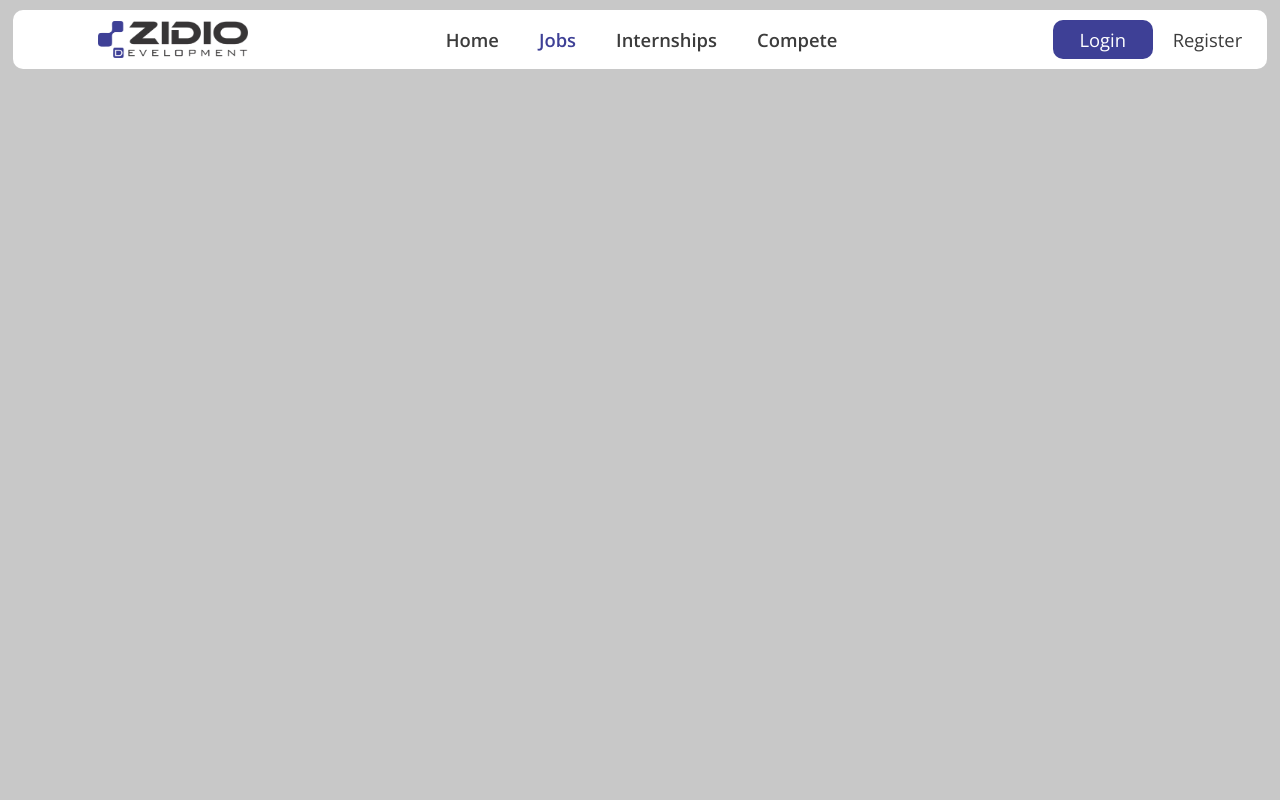
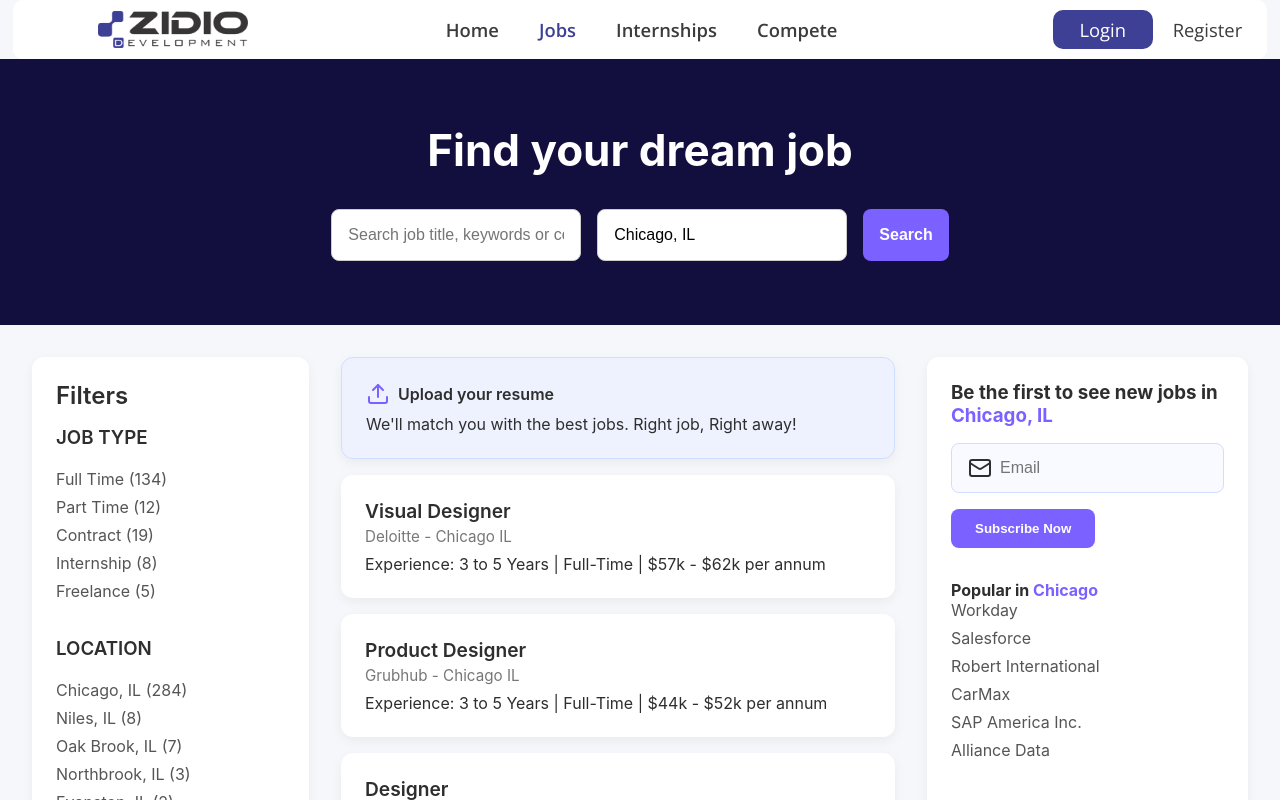
Before and after one commit to Leo7479/Zidio-Development-FrontEnd, a React (Create React App) app in the folder frontend/: page /jobs in a window 1280 px wide. Shown: the top 800 px of the page. Built offline with nearby package versions, Linux system fonts and the light colour scheme.

Commit message:
Add UI components and styles for frontend

```diff
--- /dev/null
+++ b/frontend/src/components/Button.js
@@ -0,0 +1,14 @@
+import React from "react";
+
+const Button = ({ className, children, ...props }) => {
+  return (
+    <button
+      {...props}
+      className={`bg-indigo-600 hover:bg-indigo-700 text-white font-semibold py-2 px-4 rounded ${className}`}
+    >
+      {children}
+    </button>
+  );
+};
+
+export default Button;
--- /dev/null
+++ b/frontend/src/components/Card.js
@@ -0,0 +1,13 @@
+import React from "react";
+
+export const Card = ({ className, children }) => {
+  return (
+    <div className={`border border-gray-200 rounded-lg shadow ${className}`}>
+      {children}
+    </div>
+  );
+};
+
+export const CardContent = ({ className, children }) => {
+  return <div className={`p-4 ${className}`}>{children}</div>;
+};
--- /dev/null
+++ b/frontend/src/components/Input.js
@@ -0,0 +1,12 @@
+import React from "react";
+
+const Input = ({ className, ...props }) => {
+  return (
+    <input
+      {...props}
+      className={`border border-gray-300 rounded px-3 py-2 focus:outline-none focus:ring-2 focus:ring-indigo-500 ${className}`}
+    />
+  );
+};
+
+export default Input;
--- a/frontend/src/pages/Jobs.js
+++ b/frontend/src/pages/Jobs.js
@@ -1,12 +1,124 @@
 import React from "react";
 import Header from "../components/Header";
+import Input from "../components/Input";
+import Button from "../components/Button";
+import { Card, CardContent } from "../components/Card";
+import '../styles/Jobs.css';
 
-const Jobs = ()=>{
-    return(
-        <div>
-            <Header activePage="jobs"/>
+import { Mail, Upload } from "lucide-react";
 
+const Jobs = () => {
+  return (
+    <div className="jobs-page">
+      <Header activePage="jobs" />
+
+      <div className="jobs-header">
+        <h1>Find your dream job</h1>
+        <div className="jobs-search">
+          <Input placeholder="Search job title, keywords or company" className="search-input" />
+          <Input placeholder="Location" defaultValue="Chicago, IL" className="location-input" />
+          <Button className="search-button">Search</Button>
         </div>
-    );
-}
+      </div>
+
+      <div className="jobs-container">
+        <div className="jobs-content">
+          <div className="jobs-sidebar">
+            <h2>Filters</h2>
+            <div>
+              <h3>JOB TYPE</h3>
+              <ul>
+                <li>Full Time (134)</li>
+                <li>Part Time (12)</li>
+                <li>Contract (19)</li>
+                <li>Internship (8)</li>
+                <li>Freelance (5)</li>
+              </ul>
+            </div>
+
+            <div>
+              <h3>LOCATION</h3>
+              <ul>
+                <li>Chicago, IL (284)</li>
+                <li>Niles, IL (8)</li>
+                <li>Oak Brook, IL (7)</li>
+                <li>Northbrook, IL (3)</li>
+                <li>Evanston, IL (2)</li>
+              </ul>
+            </div>
+
+            <div>
+              <h3>COMPANY</h3>
+              <ul>
+                <li>Deloitte</li>
+                <li>Grubhub</li>
+                <li>Frey Design</li>
+                <li>Adobe</li>
+                <li>Zebra Technologies</li>
+              </ul>
+            </div>
+          </div>
+
+          <div className="jobs-list">
+            <div className="job-card notice">
+              <div className="notice-upload">
+                <Upload className="icon" />
+                <span>Upload your resume</span>
+              </div>
+              <p>We'll match you with the best jobs. Right job, Right away!</p>
+            </div>
+
+            <Card>
+              <CardContent className="job-card-content">
+                <h3>Visual Designer</h3>
+                <p>Deloitte - Chicago IL</p>
+                <div>Experience: 3 to 5 Years | Full-Time | $57k - $62k per annum</div>
+              </CardContent>
+            </Card>
+
+            <Card>
+              <CardContent className="job-card-content">
+                <h3>Product Designer</h3>
+                <p>Grubhub - Chicago IL</p>
+                <div>Experience: 3 to 5 Years | Full-Time | $44k - $52k per annum</div>
+              </CardContent>
+            </Card>
+
+            <Card>
+              <CardContent className="job-card-content">
+                <h3>Designer</h3>
+                <p>Frey Design Group, INC - Chicago IL</p>
+                <div>Experience: 3 to 5 Years | Internship | $18k - $24k per annum</div>
+              </CardContent>
+            </Card>
+          </div>
+
+          <div className="jobs-subscribe">
+            <div className="subscribe-box">
+              <h3>Be the first to see new jobs in <span>Chicago, IL</span></h3>
+              <div className="subscribe-input">
+                <Mail className="icon" />
+                <input type="email" placeholder="Email" />
+              </div>
+              <Button className="subscribe-button">Subscribe Now</Button>
+            </div>
+
+            <div className="popular-companies">
+              <h4>Popular in <span>Chicago</span></h4>
+              <ul>
+                <li>Workday</li>
+                <li>Salesforce</li>
+                <li>Robert International</li>
+                <li>CarMax</li>
+                <li>SAP America Inc.</li>
+                <li>Alliance Data</li>
+              </ul>
+            </div>
+          </div>
+        </div>
+      </div>
+    </div>
+  );
+};
+
 export default Jobs;
--- /dev/null
+++ b/frontend/src/styles/Jobs.css
@@ -0,0 +1,216 @@
+/* Jobs.css */
+
+/* Base Typography and Layout */
+body {
+  font-family: 'Inter', sans-serif;
+  background-color: #f5f7fb;
+  color: #2e2e2e;
+  margin: 0;
+  padding: 0;
+}
+
+/* Header Section */
+.jobs-header {
+  background-color: #120F3F;
+  color: white;
+  padding: 4rem 1rem;
+  text-align: center;
+}
+
+.jobs-header h1 {
+  font-size: 2.75rem;
+  font-weight: bold;
+  margin-bottom: 2rem;
+}
+
+/* Search Bar */
+.jobs-search {
+  display: flex;
+  flex-wrap: wrap;
+  justify-content: center;
+  gap: 1rem;
+  max-width: 1000px;
+  margin: 0 auto;
+}
+
+.jobs-search input,
+.jobs-search button {
+  padding: 1rem;
+  border-radius: 0.5rem;
+  border: 1px solid #ccc;
+  font-size: 1rem;
+}
+
+.jobs-search input {
+  width: 250px;
+}
+
+.jobs-search button {
+  background-color: #7B61FF;
+  color: white;
+  border: none;
+  cursor: pointer;
+  font-weight: 600;
+  transition: background-color 0.2s ease-in-out;
+}
+
+.jobs-search button:hover {
+  background-color: #634bdb;
+}
+
+/* Main Layout */
+.jobs-container {
+  max-width: 1280px;
+  padding: 2rem;
+  margin: 0 auto;
+}
+
+.jobs-content {
+  display: grid;
+  grid-template-columns: 1fr 2fr 1fr;
+  gap: 2rem;
+}
+
+/* Sidebar Filters */
+.jobs-sidebar {
+  background-color: #ffffff;
+  padding: 1.5rem;
+  border-radius: 0.75rem;
+  box-shadow: 0 4px 12px rgba(0, 0, 0, 0.05);
+}
+
+.jobs-sidebar h2,
+.jobs-sidebar h3 {
+  font-weight: 600;
+  margin-bottom: 1rem;
+}
+
+.jobs-sidebar ul {
+  list-style: none;
+  padding: 0;
+  margin-bottom: 2rem;
+}
+
+.jobs-sidebar li {
+  padding: 0.25rem 0;
+  color: #555;
+  cursor: pointer;
+  transition: color 0.2s;
+}
+
+.jobs-sidebar li:hover {
+  color: #7B61FF;
+}
+
+/* Job Cards */
+.jobs-list {
+  display: flex;
+  flex-direction: column;
+  gap: 1rem;
+}
+
+.job-card,
+.job-card-content {
+  background-color: white;
+  border-radius: 0.75rem;
+  box-shadow: 0 4px 12px rgba(0, 0, 0, 0.05);
+  padding: 1.5rem;
+}
+
+.job-card-content h3 {
+  font-size: 1.2rem;
+  font-weight: 600;
+  margin-bottom: 0.25rem;
+}
+
+.job-card-content p {
+  font-size: 0.95rem;
+  color: #777;
+  margin-bottom: 0.5rem;
+}
+
+/* Upload Notice Box */
+.notice {
+  background-color: #eef2ff;
+  border: 1px solid #d0dfff;
+  border-radius: 0.75rem;
+  padding: 1.5rem;
+  display: flex;
+  flex-direction: column;
+  align-items: flex-start;
+}
+
+.notice-upload {
+  display: flex;
+  align-items: center;
+  gap: 0.5rem;
+  font-weight: 600;
+  margin-bottom: 0.5rem;
+}
+
+.notice .icon {
+  color: #7B61FF;
+}
+
+/* Subscribe Section */
+.jobs-subscribe {
+  background-color: #ffffff;
+  padding: 1.5rem;
+  border-radius: 0.75rem;
+  box-shadow: 0 4px 12px rgba(0, 0, 0, 0.05);
+  display: flex;
+  flex-direction: column;
+  gap: 2rem;
+}
+
+.subscribe-box h3 span,
+.popular-companies h4 span {
+  color: #7B61FF;
+}
+
+.subscribe-input {
+  display: flex;
+  align-items: center;
+  margin-top: 1rem;
+  border: 1px solid #d0dfff;
+  border-radius: 0.5rem;
+  padding: 0.75rem 1rem;
+  background-color: #f8faff;
+}
+
+.subscribe-input input {
+  border: none;
+  background: transparent;
+  flex: 1;
+  outline: none;
+  margin-left: 0.5rem;
+  font-size: 1rem;
+}
+
+.subscribe-button {
+  margin-top: 1rem;
+  background-color: #7B61FF;
+  color: white;
+  border: none;
+  padding: 0.75rem 1.5rem;
+  border-radius: 0.5rem;
+  font-weight: 600;
+  cursor: pointer;
+  transition: background-color 0.2s ease-in-out;
+}
+
+.subscribe-button:hover {
+  background-color: #634bdb;
+}
+
+/* Popular Companies List */
+.popular-companies ul {
+  list-style: none;
+  padding: 0;
+  margin: 0;
+}
+
+.popular-companies li {
+  margin-bottom: 0.5rem;
+  color: #555;
+}
```
Also changed, not shown: package.json (added, +29 -0 lines), 2 other files (tests, documents, lock files or other folders).
